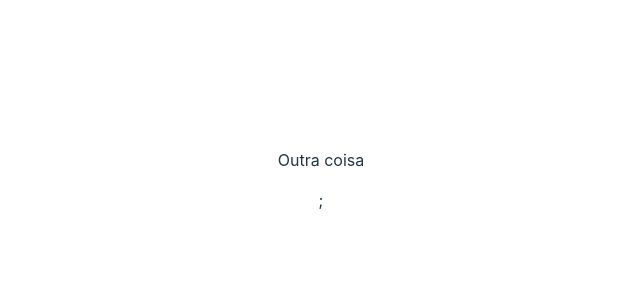
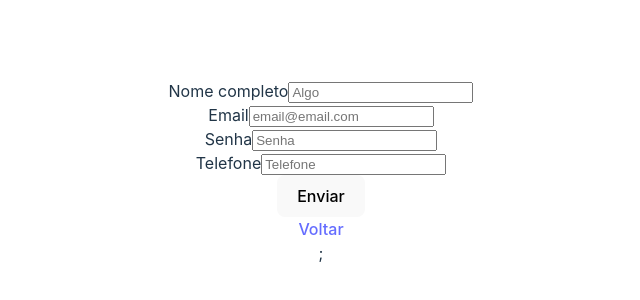
Before and after one commit to igorgomes255/desafio_fullstack-frontend, a React (Vite) app: page /register in a window 1280 px wide. Shown: the part 228-528 px from the top of the page, without its empty margins (319-959 px from the left). Built offline with nearby package versions, Linux system fonts and the light colour scheme.

Commit message:
feat: logica transição de paginas, login, register funcionando com backend

```diff
--- a/src/components/input/index.tsx
+++ b/src/components/input/index.tsx
@@ -1,5 +1,20 @@
-const Input = () => {
-  return <p>Alguma coisa</p>;
-};
+import { forwardRef } from "react";
+import { Container } from "./styles";
 
-export default Input;
+interface IDivInput {
+  label: string;
+  placeholder: string;
+}
+
+const DivInput = forwardRef<HTMLInputElement, IDivInput>(
+  ({ label, placeholder, ...register }, ref) => {
+    return (
+      <Container>
+        <label>{label}</label>
+        <input placeholder={placeholder} {...register} ref={ref} />
+      </Container>
+    );
+  }
+);
+
+export default DivInput;
--- /dev/null
+++ b/src/components/input/styles.ts
@@ -0,0 +1,3 @@
+import styled from "styled-components";
+
+export const Container = styled.div``;
--- a/src/contexts/userContext.tsx
+++ b/src/contexts/userContext.tsx
@@ -1,4 +1,4 @@
-import { createContext, useContext } from "react";
+import { createContext, useContext, useState } from "react";
 import * as yup from "yup";
 import {
   FieldErrorsImpl,
@@ -10,17 +10,36 @@ import { yupResolver } from "@hookform/resolvers/yup";
 import api from "../services/api";
 import { AxiosError, AxiosResponse } from "axios";
 import { IAuthProvider, IDataUser } from "../interfaces";
+import { useNavigate } from "react-router-dom";
+
+interface IUser {
+  full_name: string;
+  email: string;
+  password: string;
+  phone: string;
+}
+
+interface ILoginUser {
+  email: string;
+  password: string;
+}
 
 interface IUserContext {
   register: UseFormRegister<IDataUser>;
   handleSubmit: UseFormHandleSubmit<IDataUser>;
   errors: FieldErrorsImpl<IDataUser>;
   submitUser: (data: IDataUser) => void;
+  loginUser: (data: ILoginUser) => void;
+  user: IUser[];
 }
 
 export const UserContext = createContext({} as IUserContext);
 
 const UserProvider = ({ children }: IAuthProvider) => {
+  const [user, setUser] = useState<IUser[]>([]);
+
+  const navigate = useNavigate();
+
   const schema = yup.object().shape({
     full_name: yup.string().required("Campo obrigatório"),
     email: yup.string().required("Campo obrigatório"),
@@ -38,25 +57,44 @@ const UserProvider = ({ children }: IAuthProvider) => {
 
   const submitUser = (data: IDataUser) => {
     api
-      .post("/contact", data)
+      .post("/users", data)
       .then((response: AxiosResponse) => {
-        console.log(response.data);
+        setUser(response.data);
       })
       .catch((err: AxiosError) => {
-        console.log(err);
+        console.log(err.response?.data);
+      });
+  };
+
+  const loginUser = (data: ILoginUser) => {
+    console.log(data);
+    api
+      .post("/login", data)
+      .then((response: AxiosResponse) => {
+        console.log(response.data.token);
+
+        window.localStorage.clear();
+        window.localStorage.setItem("@token", response.data.token);
+
+        setTimeout(() => {
+          navigate("/dashboard", { replace: true });
+        }, 3000);
+      })
+      .catch((err: AxiosError) => {
+        console.log(err.response?.data);
       });
   };
 
   return (
     <UserContext.Provider
-      value={{ register, handleSubmit, errors, submitUser }}
+      value={{ register, handleSubmit, errors, submitUser, loginUser, user }}
     >
       {children}
     </UserContext.Provider>
   );
 };
 
-export function useContactContext() {
+export function useUserContext() {
   const context = useContext(UserContext);
 
   return context;
--- a/src/pages/Login/index.tsx
+++ b/src/pages/Login/index.tsx
@@ -1,9 +1,28 @@
-import Input from "../../components/input";
+import { Link } from "react-router-dom";
+import DivInput from "../../components/input";
+import { useUserContext } from "../../contexts/userContext";
 
 const Login = () => {
+  const { register, handleSubmit, errors, loginUser } = useUserContext();
+
   return (
     <div>
-      <Input />
+      <form onSubmit={handleSubmit(loginUser)}>
+        <DivInput
+          label="Email"
+          placeholder="email@email.com"
+          {...register("email")}
+        />
+        <DivInput label="Senha" placeholder="Senha" {...register("password")} />
+
+        <button type="submit">Entrar</button>
+      </form>
+
+      <p>Não possui uma conta?</p>
+
+      <Link type="submit" to="/register">
+        Cadastre-se
+      </Link>
     </div>
   );
 };
--- a/src/pages/Register/index.tsx
+++ b/src/pages/Register/index.tsx
@@ -1,7 +1,34 @@
+import { Link } from "react-router-dom";
+import DivInput from "../../components/input";
+import { useUserContext } from "../../contexts/userContext";
+
 const Register = () => {
+  const { register, handleSubmit, errors, submitUser } = useUserContext();
+
   return (
     <div>
-      <p>Outra coisa</p>
+      <form onSubmit={handleSubmit(submitUser)}>
+        <DivInput
+          label="Nome completo"
+          placeholder="Algo"
+          {...register("full_name")}
+        />
+        <DivInput
+          label="Email"
+          placeholder="email@email.com"
+          {...register("email")}
+        />
+        <DivInput label="Senha" placeholder="Senha" {...register("password")} />
+        <DivInput
+          label="Telefone"
+          placeholder="Telefone"
+          {...register("phone")}
+        />
+        <button type="submit">Enviar</button>
+      </form>
+      <Link type="submit" to="/">
+        Voltar
+      </Link>
     </div>
   );
 };
--- a/src/services/api.ts
+++ b/src/services/api.ts
@@ -1,7 +1,7 @@
 import axios from "axios";
 
 const api = axios.create({
-  baseURL: "http://localhost:3000",
+  baseURL: "http://127.0.0.1:3000",
   timeout: 5000,
 });
 
```
